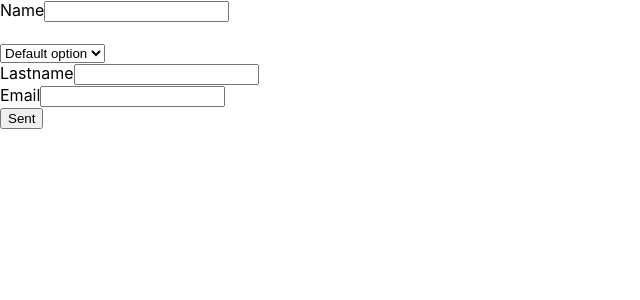
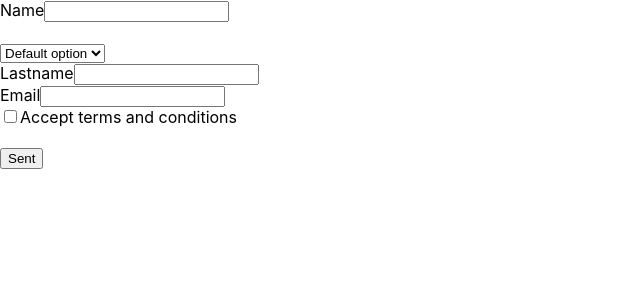
Before and after one commit to 51p50x/formik, a React (Create React App) app: page / in a window 1280 px wide. Shown: the top 300 px of the page, without its empty margins (0-640 px from the left). Built offline with nearby package versions, Linux system fonts and the light colour scheme.

Commit message:
formik-9 created custom checkbok with the use of formik

```diff
--- a/src/App.js
+++ b/src/App.js
@@ -1,4 +1,5 @@
 import {Formik, Field, Form, ErrorMessage} from 'formik';
+import Checkbox from './Components/Checkbox';
 import TextInput from './Components/TextInput'
 
 const validate = values => {
@@ -42,6 +43,10 @@
         <Field name = 'email' type = 'email' />
         <ErrorMessage name = 'email' />
         <br/>
+        <Checkbox name='accept'>
+            Accept terms and conditions
+        </Checkbox>
+        <br/>
         <button type="submit">Sent</button>
       </Form>
     </Formik>
--- /dev/null
+++ b/src/Components/Checkbox.js
@@ -0,0 +1,18 @@
+import { useField } from "formik";
+
+const Checkbox = ({children, ...props}) => {
+    const[field, meta] = useField({...props, type:'checkbox'})
+    console.log(field)
+    return(
+        <div>
+            <label>
+                <input type="checkbox" {...field}{...props}/>
+                {children}
+            </label>
+            {meta.touched && meta.error?
+            <div>{meta.error}</div>:null}
+        </div>
+    )
+}
+
+export default Checkbox
```
